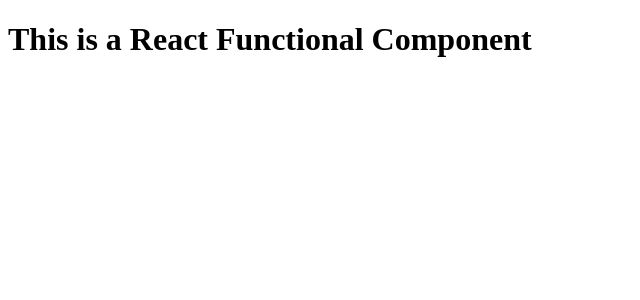
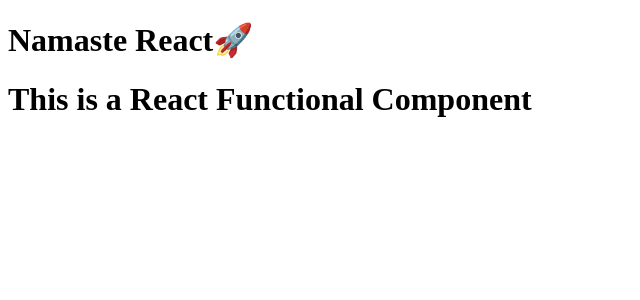
Before and after one commit to junaidsyed-1/namaste-react, a React (Vite) app: page / in a window 1280 px wide. Shown: the top 300 px of the page, without its empty margins (0-640 px from the left). Built offline with nearby package versions, Linux system fonts and the light colour scheme.

Commit message:
React ELement inside Component

```diff
--- a/App.js
+++ b/App.js
@@ -1,16 +1,22 @@
-import React from 'react';
-import ReactDOM from 'react-dom/client';
-
+import React from "react";
+import ReactDOM from "react-dom/client";
 
 // React Element
-const heading = (
+// How can i put React Element inside a component?
+// React Element is what? - It is a object and at the end of the day it is just JavaScript
+const title = (
     <h1 className="heading" tabIndex="1">
-        React Element
+        Namaste React🚀
     </h1>
-)
+);
 
 // React Functional Component
-const HeadingComponent = () => (<h1>This is a React Functional Component</h1>);
+const HeadingComponent = () => (
+    <div className="container">
+        {title}
+        <h1>This is a React Functional Component</h1>
+    </div>
+);
 
 const root = ReactDOM.createRoot(document.getElementById("root"));
 
```
